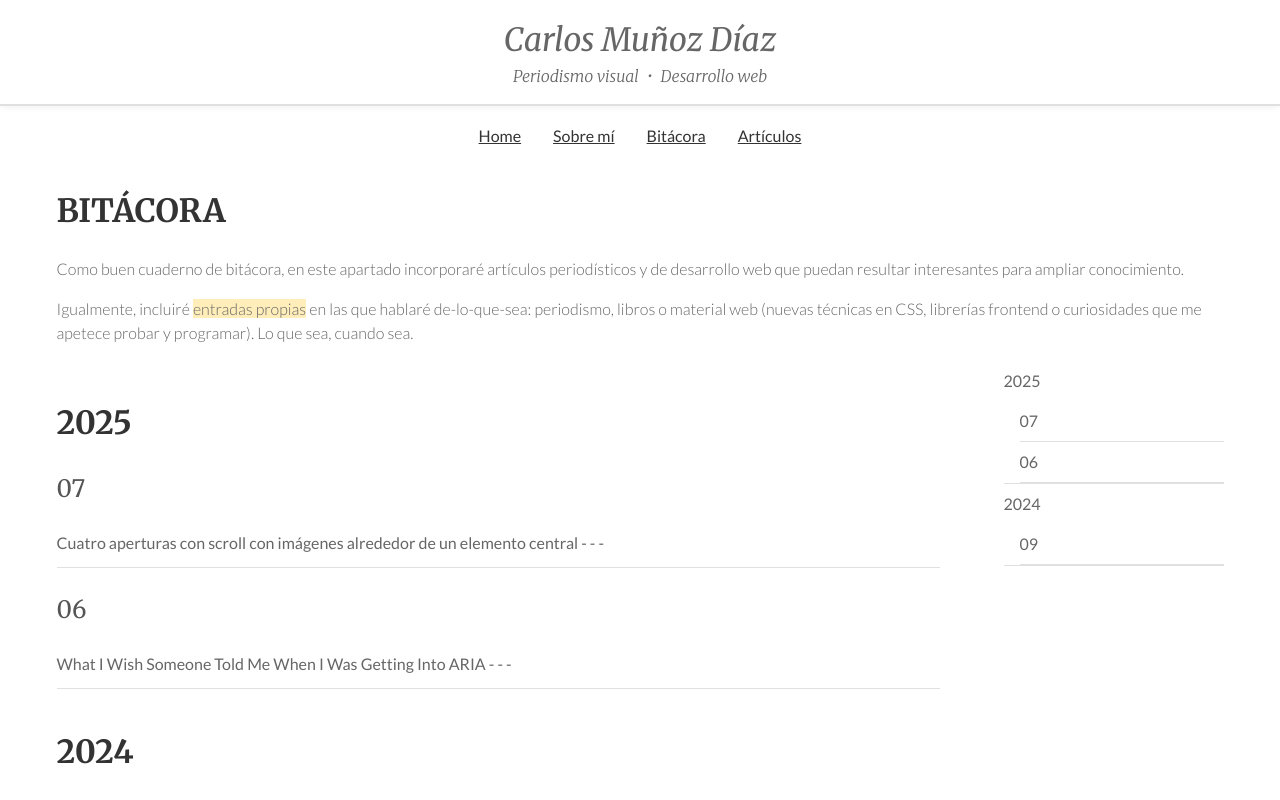
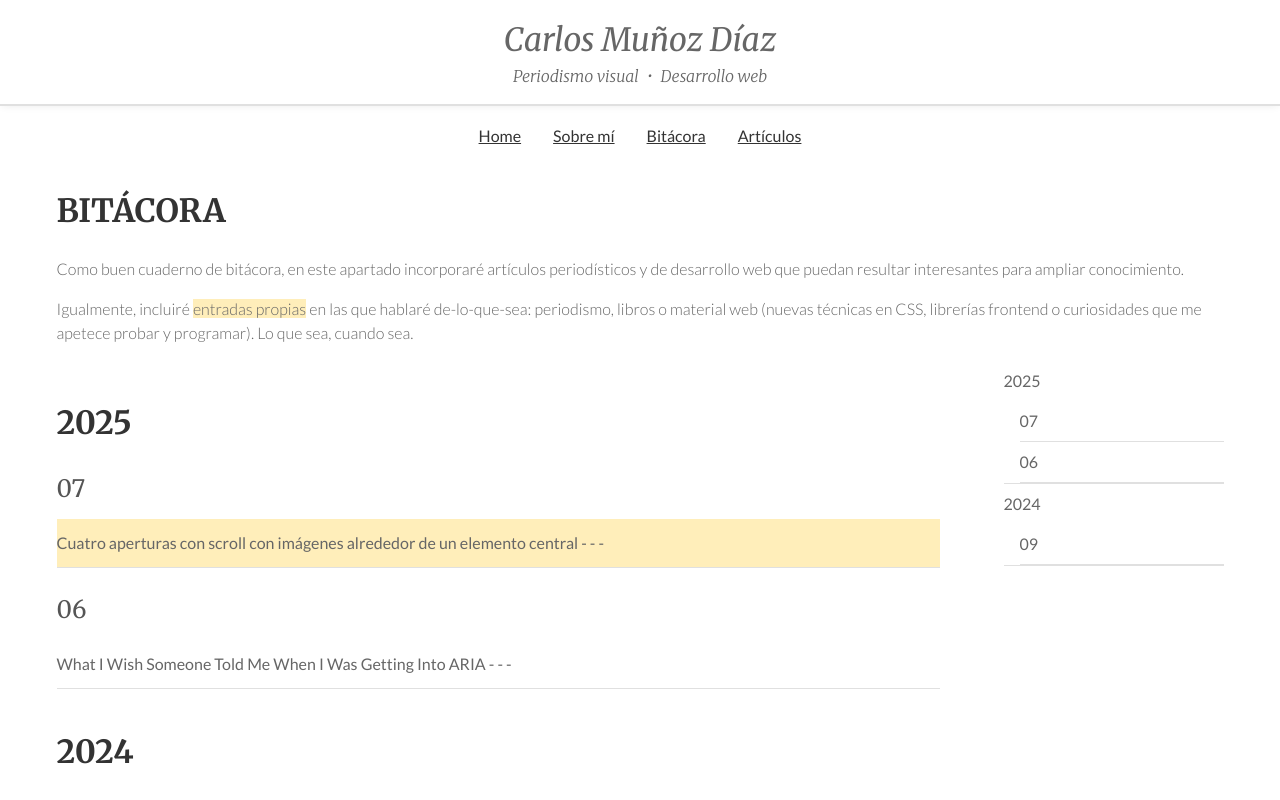
Before and after one commit to CarlosMunozDiaz/carlosmunozdiaz.github.io, a SvelteKit app: page /bitacora in a window 1280 px wide. Shown: the top 800 px of the page. Built offline with nearby package versions, Linux system fonts and the light colour scheme.

Commit message:
Nuevo error en bitácora

```diff
--- a/src/lib/data/bitacora.json
+++ b/src/lib/data/bitacora.json
@@ -7,7 +7,7 @@
     "medio": "",
     "date_publication": "23/07/2025",
     "date_read": "23/07/2025",
-    "link": "http://carlosmunozdiaz.com/bitacora/posts/aperturas-imagenes-scroll",
+    "link": "http://carlosmunozdiaz.com/bitacora/posts/aperturas/",
     "image": "",
     "own_entry": true
   },
--- a/src/routes/bitacora/+page.svelte
+++ b/src/routes/bitacora/+page.svelte
@@ -100,7 +100,7 @@
                 <h3>{month}</h3>
                   <ul>
                     {#each tree[year][month] as post}
-                      <li style="background: {post['own-entry'] ? '#ffeeba' : 'transparent'}">
+                      <li style="background: {post['own_entry'] ? '#ffeeba' : 'transparent'}">
                         <a href={post.link} style="text-decoration: none; color: inherit;">
                         {post.title} - {post.author} - {post.content} - {post.fecha}
                         </a>
```
Also changed, not shown: src/routes/bitacora/posts/aperturas/+page.svelte (renamed from src/routes/bitacora/posts/aperturas-imagenes-scroll/+page.svelte).
